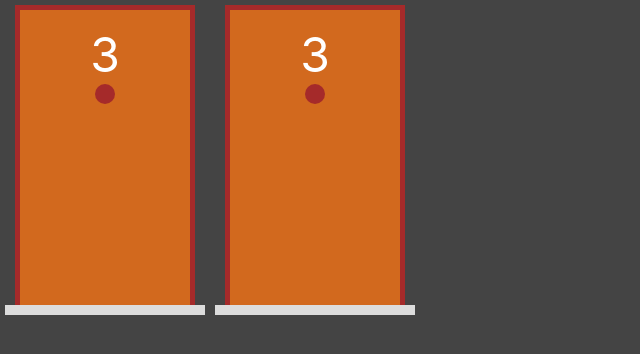
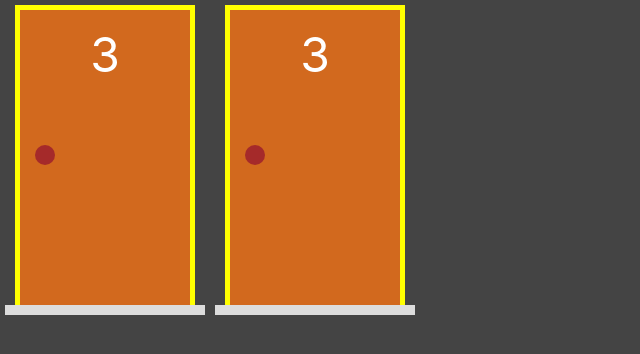
Before and after one commit to Brunogabriel-dev/monty-hall-react, a Next.js app: page / in a window 1280 px wide. Shown: the top 354 px of the page, without its empty margins (0-640 px from the left). Built offline with nearby package versions, Linux system fonts and the light colour scheme.

Commit message:
Inclusão de texto

```diff
--- a/components/Porta.jsx
+++ b/components/Porta.jsx
@@ -3,7 +3,7 @@ import styles from "../styles/Porta.module.css"
 export default function Porta(props) {
   return (
     <div className={styles.area}>
-      <div className={styles.estrutura}>
+      <div className={`${styles.estrutura} ${styles.selecionada}`}>
         <div className={styles.porta}>
           <div className={styles.numero}>3</div>
           <div className={styles.macaneta}></div>
--- a/styles/Porta.module.css
+++ b/styles/Porta.module.css
@@ -1,4 +1,5 @@
 .area {
+  position: relative;
   display: flex;
   flex-direction: column;
   align-items: center;
@@ -30,6 +31,9 @@
 }
 
 .macaneta {
+  position: absolute;
+  align-self: flex-start;
+  top: calc(0.45 * var(--area-porta-altura));
   height: 20px;
   width: 20px;
   border-radius: 10px;
@@ -41,3 +45,9 @@
   width: 100%;
   background-color: #ddd;
 }
+
+.selecionada {
+  border-left: 5px solid yellow;
+  border-top: 5px solid yellow;
+  border-right: 5px solid yellow;
+}
```
